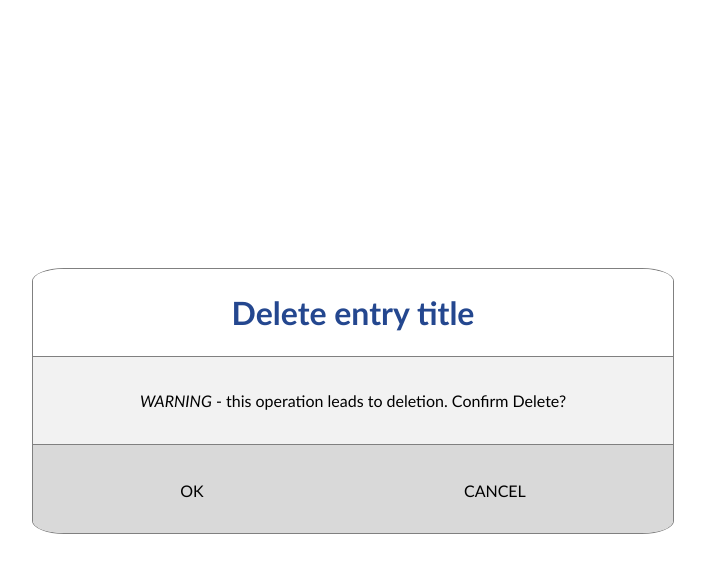
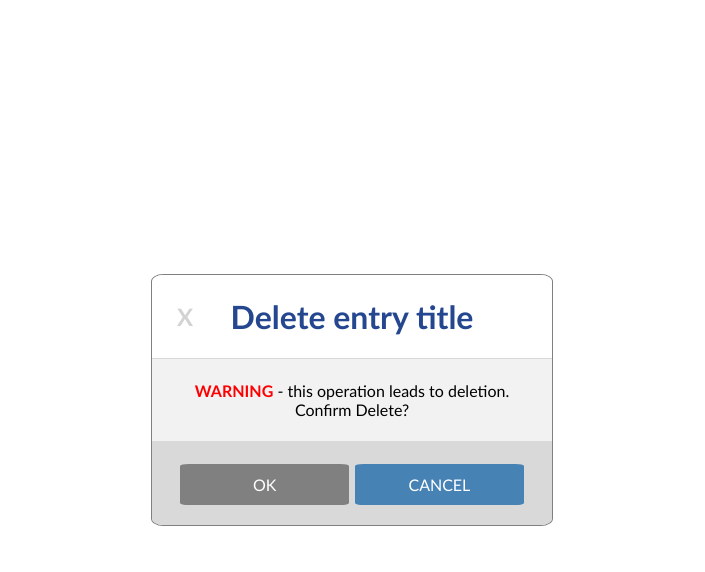
Before and after one commit to Qinghuqu/knappsida, a plain HTML site: page index.html in a window 1280 px wide. Both pictures are taken after a click on the element "Delete stuff". Shown: the whole page, without its empty margins (288-993 px from the left). Drawn offline with Linux system fonts and the light colour scheme.

Commit message:
Style change, add X

```diff
--- a/buttonscript.js
+++ b/buttonscript.js
@@ -2,8 +2,20 @@ const delbutton = document.getElementById("delete");
 const alert = document.getElementById("container");
 const ok = document.getElementById("ok");
 const cancel = document.getElementById("cancel");
+const xbutton = document.getElementById("X");
+
 delbutton.addEventListener("click", function(){
-  delbutton.style="display:none";
-  alert.style="display:flex";
-
+  delbutton.style="display: none";
+  alert.style="display: flex";
 });
+ok.addEventListener("click", function(){
+  window.open("http://hmpg.net", "_self");
+});
+cancel.addEventListener("click", function(){
+  delbutton.style="display: block";
+  alert.style="display: none";
+});
+xbutton.addEventListener("click", function(){
+  delbutton.style="display: block";
+  alert.style="display: none";
+});
--- a/css/style.css
+++ b/css/style.css
@@ -15,14 +15,17 @@ main {
   display: none;
   position: fixed;
   width: 50vw;
+  max-width: 400px;
   height: 33vh;
-  left: 25vw;
-  top: 33.5vh;
+  max-height: 250px;
+  top: 50%;
+  left: 50%;
+  transform: translate(-50%, -50%);
   text-align: center;
   border: 1px solid gray;
   flex-direction: column;
   justify-content: space-between;
-  border-radius: 5%;
+  border-radius: 3%;
   overflow: hidden;
 }
 .container table {
@@ -41,12 +44,24 @@ tr {
 }
 tr:nth-child(1) {
   background-color: white;
-  border-bottom: 1px solid grey;
+  border-bottom: 1px solid #d9d9d9;
   color: #24478f;
+}
+.X {
+  position: absolute;
+  left: 1em;
+  color: lightgrey;
+  font-weight: bolder;
+  font-size: 1.5em;
 }
 tr:nth-child(2) {
   background-color: #f2f2f2;
-  border-bottom: 1px solid grey;
+  border-bottom: 1px solid #d9d9d9;
+}
+em {
+  font-style: normal;
+  font-weight: bold;
+  color: red;
 }
 tr:nth-child(3) {
   height: 34%;
@@ -55,8 +70,33 @@ tr:nth-child(3) {
 .okcancel {
   display: flex;
   width: 100%;
-  justify-content: space-around;
+  justify-content: center;
 }
-#ok {
-
+.ok, .cancel {
+  color: white;
+  border-radius: 5%;
+  padding: 0.7em;
+  width: 40%;
+  margin: 3px;
+  transition: background-color 0.5s;
 }
+.ok {
+  background-color: grey;
+}
+.ok:hover {
+  background-color: silver;
+}
+.cancel {
+  background-color: SteelBlue;
+}
+.cancel:hover {
+  background-color: SkyBlue;
+}
+.dimmer {
+  position: fixed;
+  width: 100vw;
+  height: 100vh;
+  top: 0px;
+  left: 0px;
+  background-color: black;
+}
--- a/index.html
+++ b/index.html
@@ -5,16 +5,20 @@
     <link rel="stylesheet" href="css/style.css"/>
   </head>
   <body>
+    <!-- <div id="dimmer" class="dimmer"></div> -->
     <main>
       <div id="delete" class="delete">Delete stuff</div>
     </main>
     <div id="container" class="container">
       <table>
-        <tr><td><h1>Delete entry title</h1></td></tr>
+        <tr>
+          <td><h1>Delete entry title</h1></td>
+          <td id="X" class="X"><p>X</p></td>
+        </tr>
         <tr><td><p><em>WARNING</em> - this operation leads to deletion. Confirm Delete?</p></td></tr>
         <tr><td id="okcancel" class="okcancel">
-          <div id="ok">OK</div>
-          <div id="cancel">CANCEL</div>
+          <div id="ok" class="ok">OK</div>
+          <div id="cancel" class="cancel">CANCEL</div>
         </td></tr>
       </table>
     </div>
```
Also changed, not shown: todo.txt (added).
